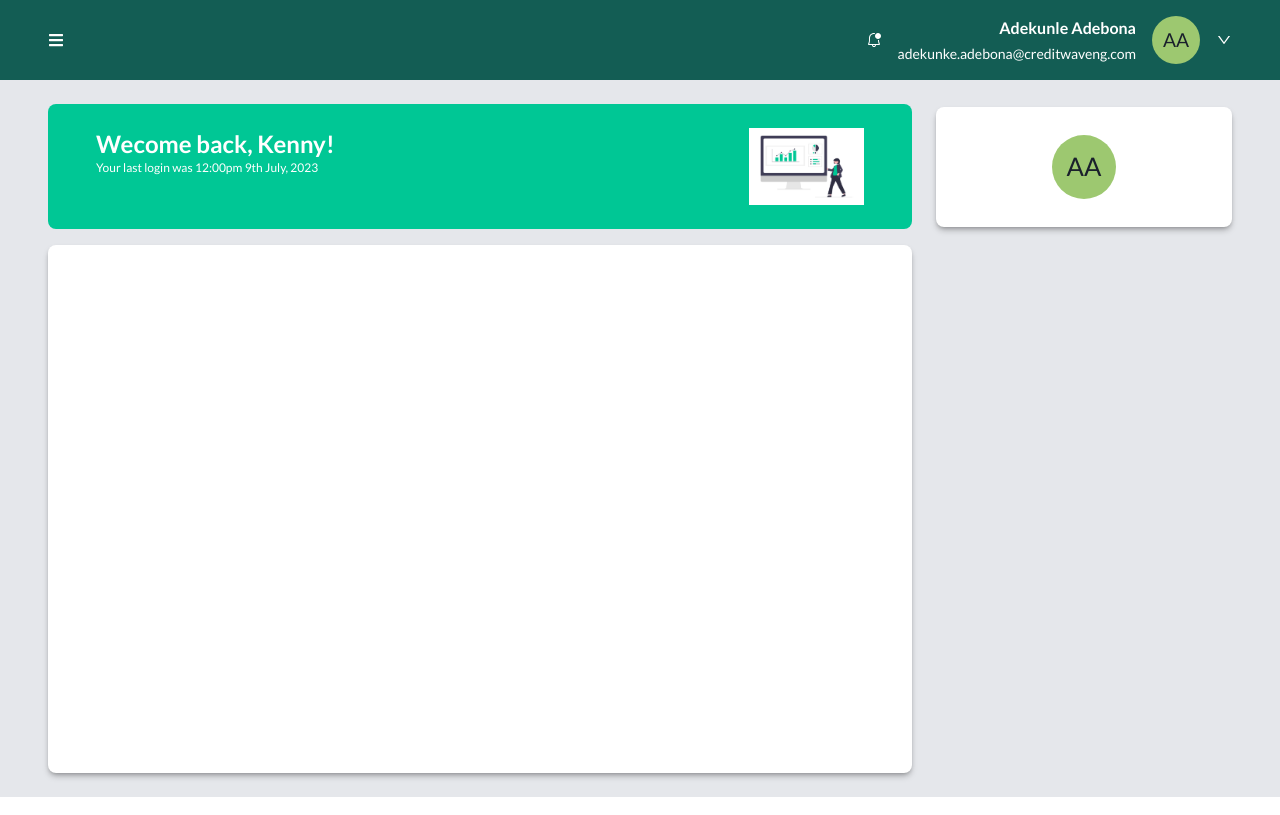
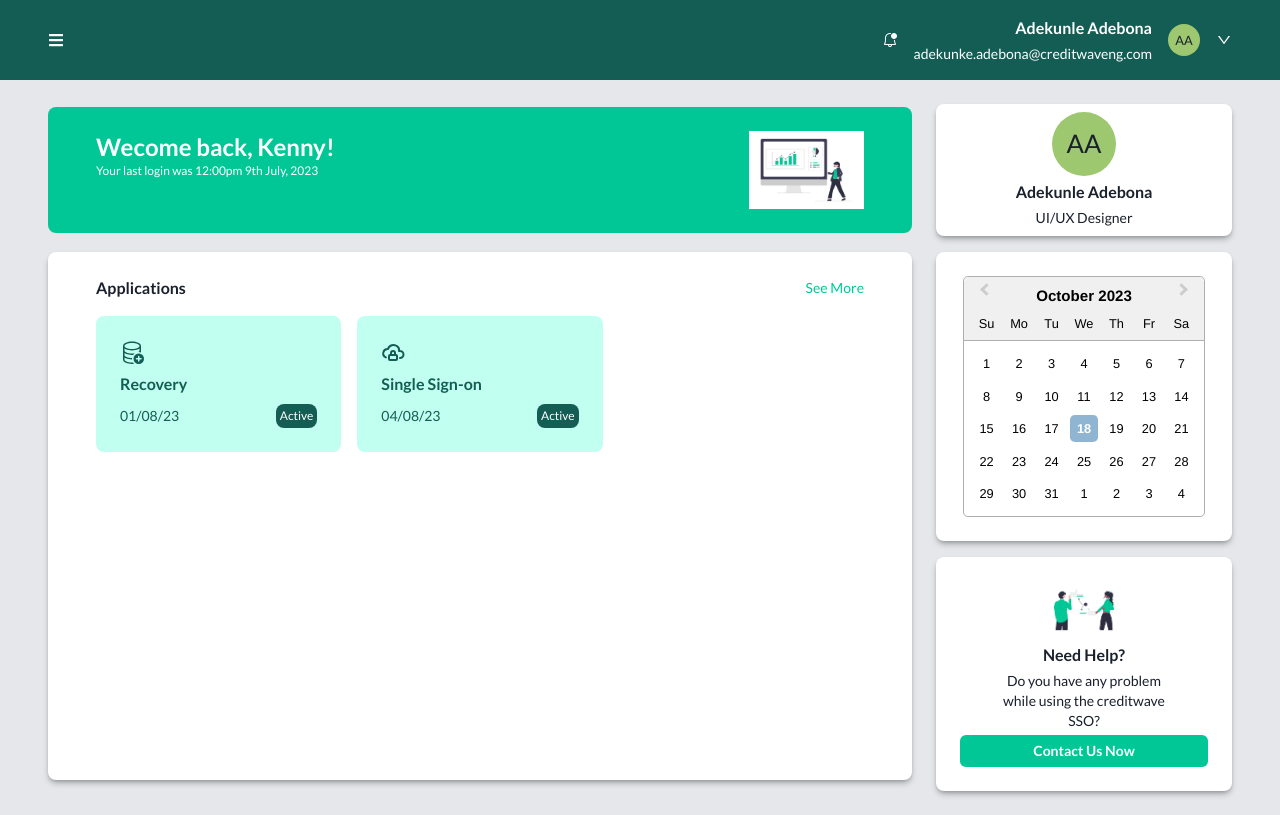
Before and after one commit to jessejuwe/creditwave, a React (Create React App) app: page / in a window 1280 px wide. Built offline with nearby package versions, Linux system fonts and the light colour scheme.

Commit message:
component updated

```diff
--- a/src/pages/Dashboard/Dashboard.tsx
+++ b/src/pages/Dashboard/Dashboard.tsx
@@ -1,15 +1,28 @@
-import React from 'react';
+import React, { useState } from 'react';
 import { motion } from 'framer-motion';
 import { AiOutlineDown } from 'react-icons/ai';
 import { FaBars } from 'react-icons/fa';
 import { VscBellDot } from 'react-icons/vsc';
-import { Avatar, Image } from '@chakra-ui/react';
+import { Avatar, Button, Image } from '@chakra-ui/react';
+import DatePicker from 'react-datepicker';
+
+import 'react-datepicker/dist/react-datepicker.css';
 
 import { images } from '../../constants';
 import { Card } from '../../exports/exports';
+import { APPLICATIONS } from '../../helpers/applications';
 import './Dashboard.scss';
 
 const Dashboard: React.FC = () => {
+  const [startDate, setStartDate] = useState<Date>(new Date());
+  const [endDate, setEndDate] = useState(null);
+
+  const onChange = (dates: any) => {
+    const [start, end] = dates;
+    setStartDate(start);
+    setEndDate(end);
+  };
+
   return (
     <motion.div
       className="app__dashboard"
@@ -35,7 +48,7 @@ const Dashboard: React.FC = () => {
             <p>adekunke.adebona@creditwaveng.com</p>
           </div>
 
-          <Avatar name="Adekunle Adebona" />
+          <Avatar name="Adekunle Adebona" size="sm" />
           <AiOutlineDown />
         </div>
       </div>
@@ -55,15 +68,53 @@ const Dashboard: React.FC = () => {
 
           <Card className="avatar">
             <Avatar name="Adekunle Adebona" size="lg" />
+            <h3>Adekunle Adebona</h3>
+            <p>UI/UX Designer</p>
           </Card>
         </div>
 
         <div className="application-container">
           <Card className="application">
-            <div className="flex items-center justify-between"></div>
+            <div className="info-nav">
+              <h3>Applications</h3>
+              <p>See More</p>
+            </div>
+
+            <div className="apps">
+              {APPLICATIONS.map((app, index) => (
+                <div key={index} className="app">
+                  <app.icon />
+                  <h3>{app.title}</h3>
+                  <div className="base">
+                    <p className="date">{app.date}</p>
+                    <p className="badge">{app.badge}</p>
+                  </div>
+                </div>
+              ))}
+            </div>
           </Card>
 
-          <div className="helper"></div>
+          <div className="helper">
+            <Card className="date-picker">
+              <DatePicker
+                selected={startDate}
+                onChange={onChange}
+                startDate={startDate}
+                endDate={endDate}
+                selectsRange
+                inline
+              />
+            </Card>
+
+            <Card className="help">
+              <Image src={images.help} />
+              <h3>Need Help?</h3>
+              <p>Do you have any problem while using the creditwave SSO?</p>
+              <Button variant="solid" type="submit" width="full" size="sm">
+                Contact Us Now
+              </Button>
+            </Card>
+          </div>
         </div>
       </div>
     </motion.div>
--- a/src/pages/EnterOTP/EnterOTP.tsx
+++ b/src/pages/EnterOTP/EnterOTP.tsx
@@ -1,4 +1,4 @@
-import React from 'react';
+import React, { useEffect, useState } from 'react';
 import { FaUnlock } from 'react-icons/fa';
 import { SiStartrek } from 'react-icons/si';
 import { Button } from '@chakra-ui/react';
@@ -9,10 +9,41 @@ import { Card } from '../../exports/exports';
 import './EnterOTP.scss';
 
 type InitialValue = { otp: string };
+type Timer = { min: string; sec: string };
 
 const initialValue: InitialValue = { otp: '' };
 
 const EnterOTP: React.FC = () => {
+  const [timer, setTimer] = useState<Timer>({ min: '', sec: '' });
+  const [timeLeft, setTimeLeft] = useState<number>(120);
+
+  function convertTimeLeft(seconds: number) {
+    // converting remaining time to minute(s) & second(s)
+    const min = `${Math.trunc(seconds / 60)}`.padStart(2, '0');
+    const sec = `${seconds % 60}`.padStart(2, '0');
+
+    // set timer state
+    setTimer({ min, sec });
+  }
+
+  useEffect(() => {
+    // exit early when timeLeft reaches 0
+    if (timeLeft === 0) {
+      convertTimeLeft(timeLeft);
+      return;
+    }
+
+    convertTimeLeft(timeLeft);
+
+    // save interval variable to clear the interval function when the component re-renders
+    const tick = setInterval(() => {
+      setTimeLeft(timeLeft - 1);
+    }, 1000);
+
+    // clear interval on re-render to avoid memory leaks
+    return () => clearInterval(tick);
+  }, [timeLeft]);
+
   const submitHandler = (otp: string) => {};
 
   return (
@@ -32,16 +63,15 @@ const EnterOTP: React.FC = () => {
           <SiStartrek /> Adroit
         </h1>
 
-        <Card>
-          <div className="inner-centered">
+        <Card className="card">
           <div className="unlock">
             <FaUnlock />
           </div>
 
           <h3>Verify Login</h3>
           <p>
-              Enter the six [6] digit verification code sent to +234913*****4
-              and A*****@creditwave.com to continue
+            Enter the six [6] digit verification code sent to +234913*****4 and
+            A*****@creditwave.com to continue
           </p>
 
           <Formik
@@ -65,11 +95,10 @@ const EnterOTP: React.FC = () => {
                     name="otp"
                     placeholder="Verification code"
                   />
-                    <p>timer</p>
+                  <p className="timer">{`${timer.min}:${timer.sec}`}</p>
                 </div>
 
                 <Button
-                    bg="primary.default"
                   variant="solid"
                   type="submit"
                   isDisabled={!isValid || isSubmitting}
@@ -82,7 +111,6 @@ const EnterOTP: React.FC = () => {
               </Form>
             )}
           </Formik>
-          </div>
         </Card>
       </div>
     </motion.div>
--- a/src/pages/SignIn/SignIn.tsx
+++ b/src/pages/SignIn/SignIn.tsx
@@ -85,7 +85,6 @@ const SignIn: React.FC = () => {
                 </div>
 
                 <Button
-                  bg="primary.default"
                   variant="solid"
                   type="submit"
                   isDisabled={!isValid || isSubmitting}
```
Lines whose indentation alone changed are shown as unchanged.
